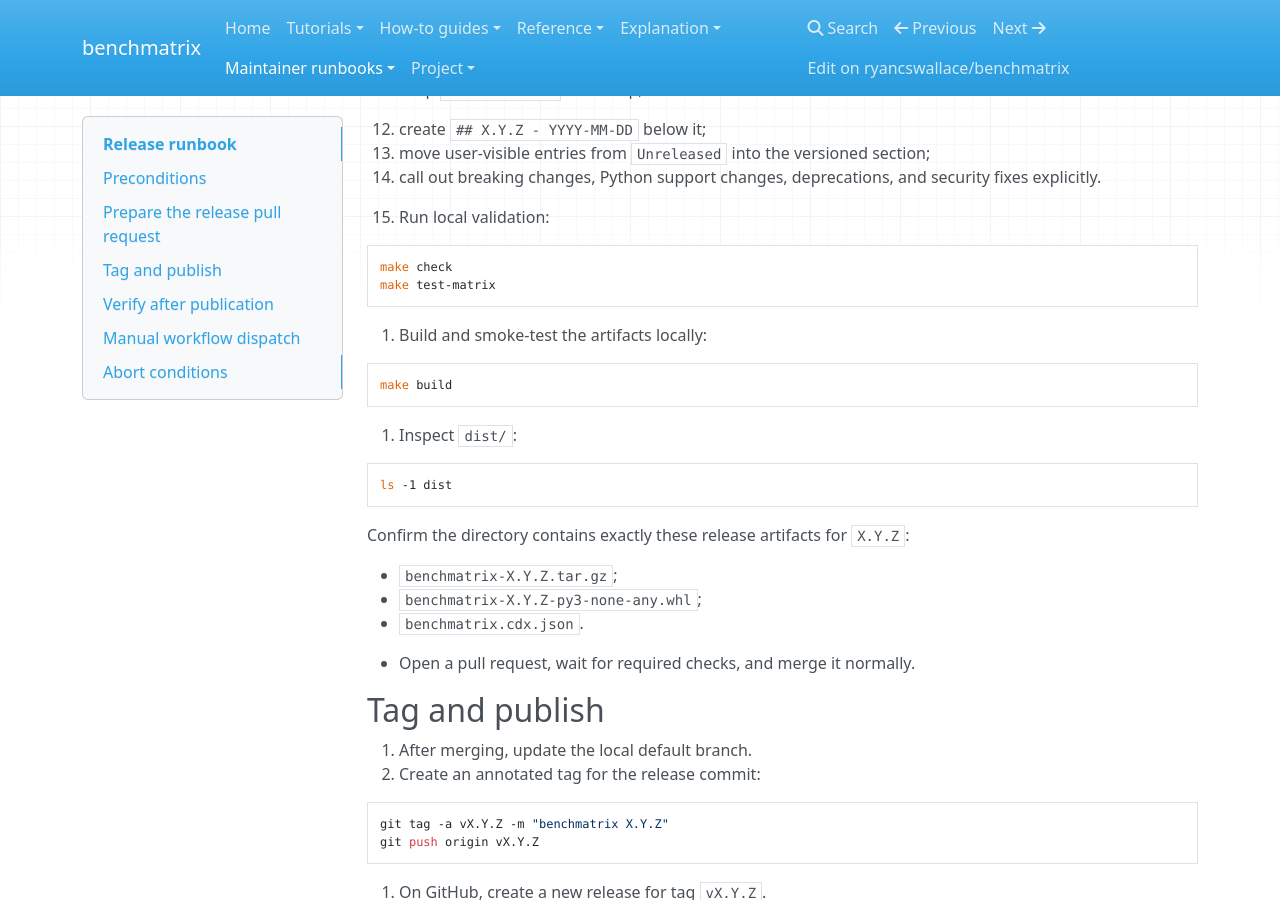
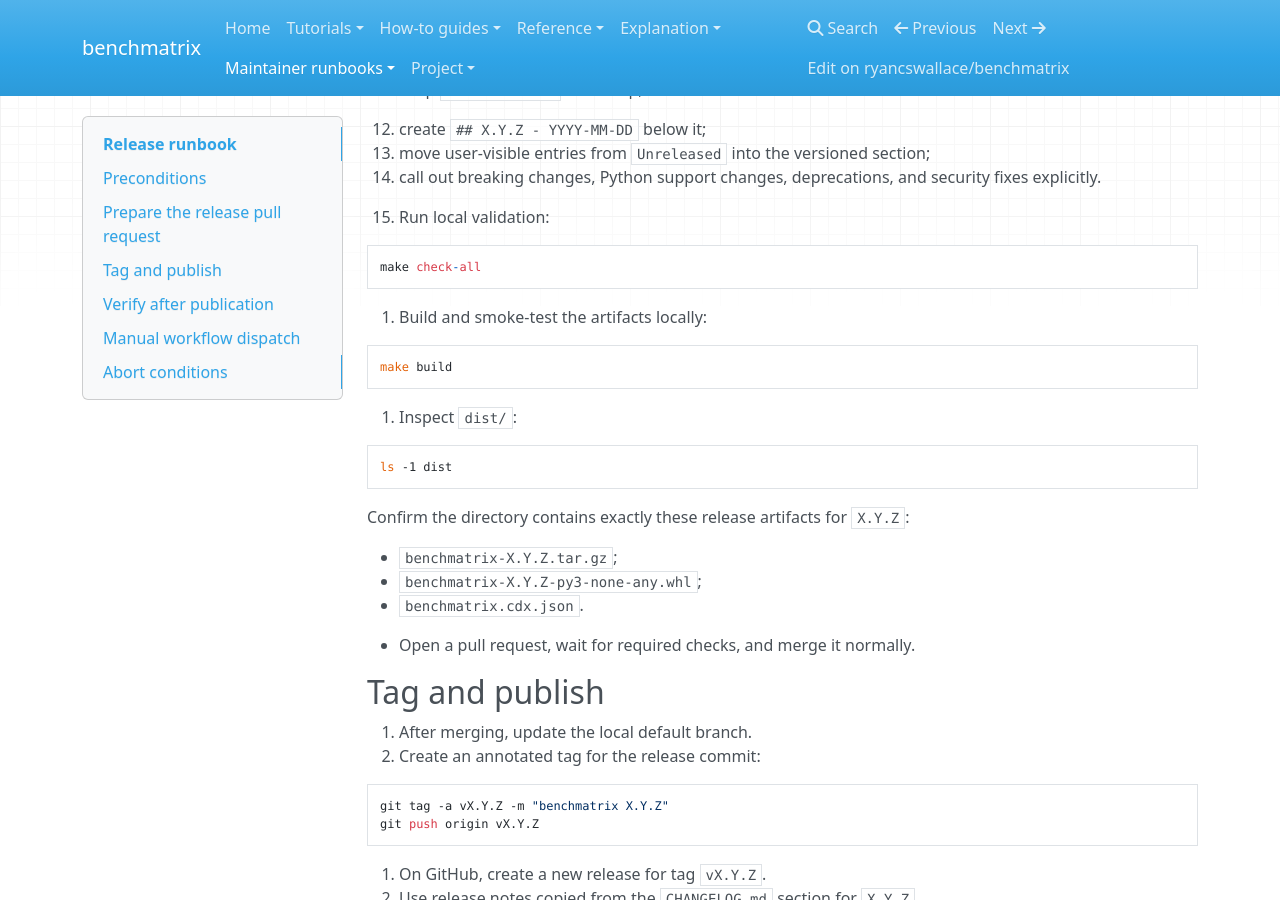
Before and after one commit to ryancswallace/benchmatrix, an MkDocs documentation site: the page built from docs/runbooks/release.md, in a window 1280 px wide and 900 px high, scrolled down 782 px. Built offline with MkDocs 1.6.1, drawn with Linux system fonts in a browser that asks for light colours; nearby versions of some CDN libraries.

Commit message:
docs: replace check and test-matrix tests with check-all

````diff
--- a/docs/runbooks/release.md
+++ b/docs/runbooks/release.md
@@ -41,8 +41,7 @@
 5. Run local validation:
 
    ```bash
-   make check
-   make test-matrix
+   make check-all
    ```
 
 6. Build and smoke-test the artifacts locally:
````
